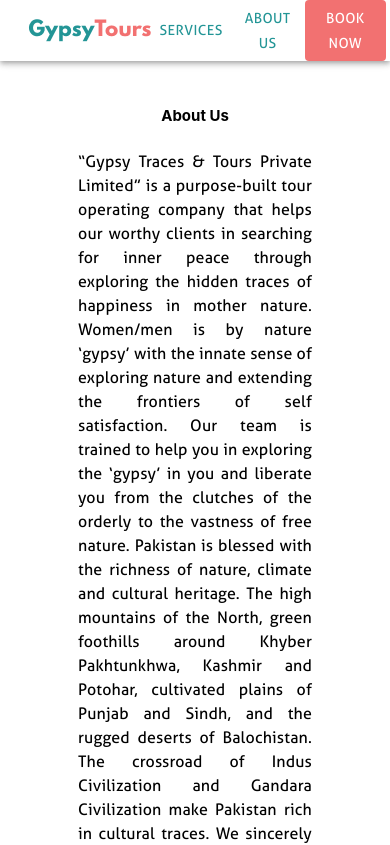
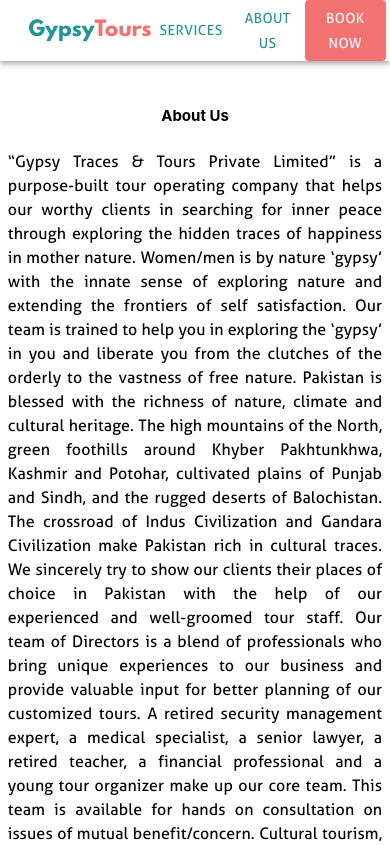
Before and after one commit to hamidnawaz28/gypsy-traces, a Next.js app: page /about-us in a window 390 px wide. Shown: the top 845 px of the page. Built offline with nearby package versions, Linux system fonts and the light colour scheme.

Commit message:
about us padding respo

```diff
--- a/pages/about-us.tsx
+++ b/pages/about-us.tsx
@@ -15,6 +15,9 @@ const useStyles = makeStyles((theme: Theme) => {
   return {
     root: {
       padding: "5% 20%",
+      [theme.breakpoints.down("sm")]: {
+        padding: "5% 2%",
+      },
       "& p": {
         textAlign: "justify",
       },
```
